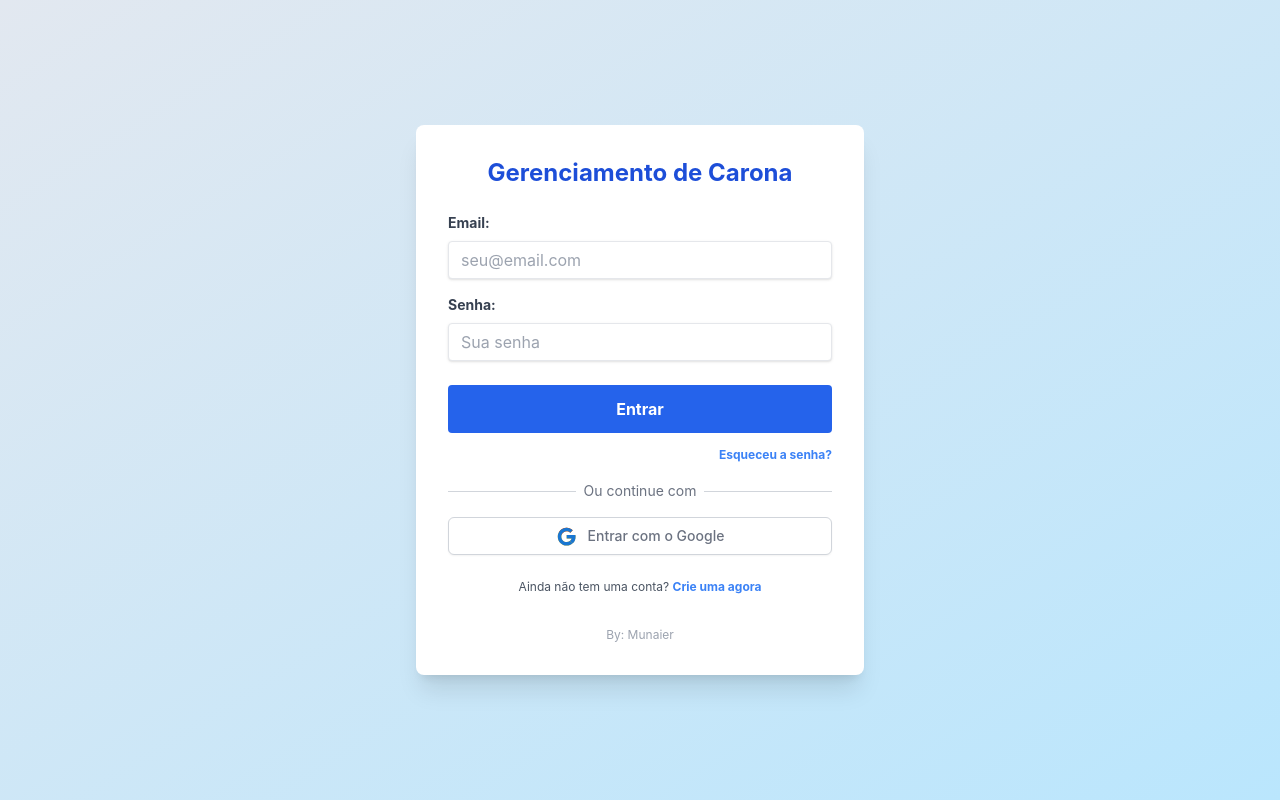
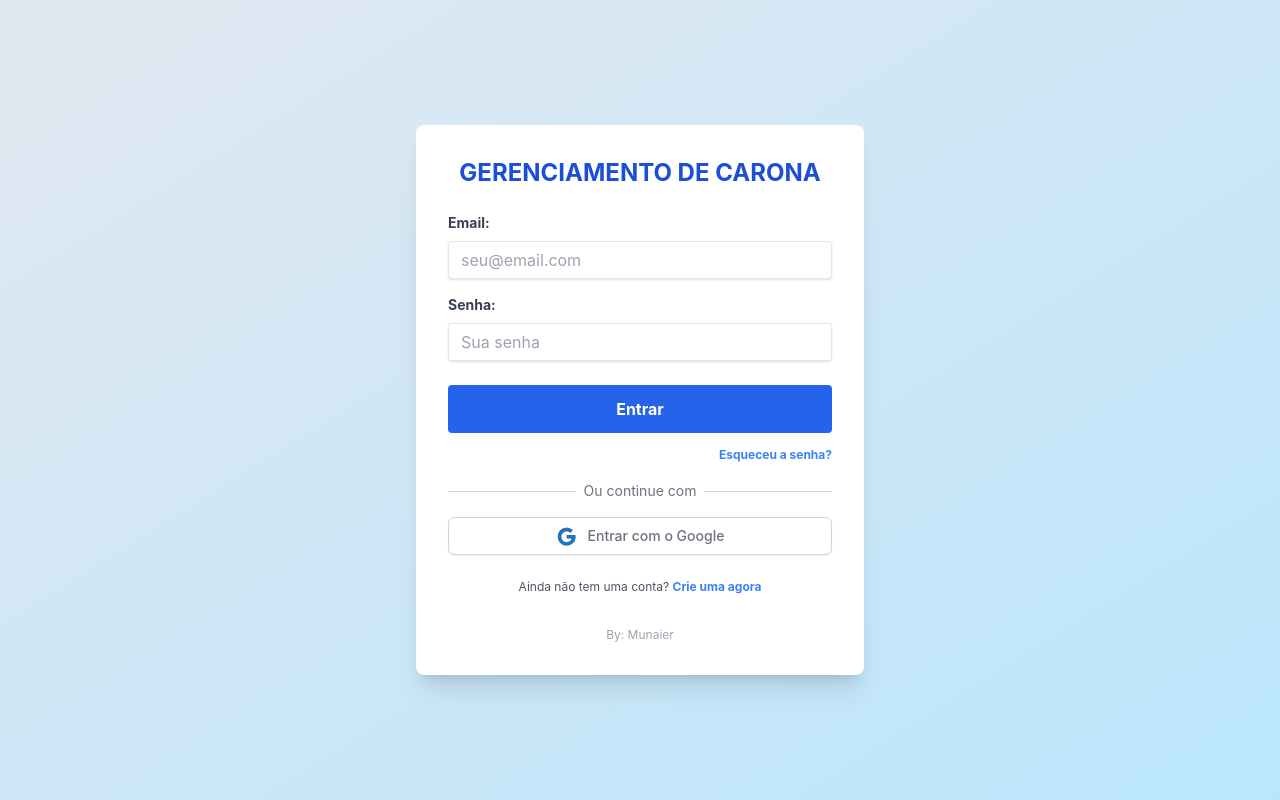
Before and after one commit to Lucasmunaier/gerenciador-de-transporte, a React (Vite) app: page / in a window 1280 px wide. Built offline with nearby package versions, Linux system fonts and the light colour scheme; no server answers.

Commit message:
Update Login.tsx

```diff
--- a/components/Login.tsx
+++ b/components/Login.tsx
@@ -38,7 +38,7 @@ const Login: React.FC<LoginProps> = ({ onNavigateToRegister, onNavigateToForgotP
   return (
     <div className="flex items-center justify-center min-h-screen bg-gradient-to-br from-slate-200 to-sky-200 p-4">
       <div className="bg-white p-8 rounded-lg shadow-xl w-full max-w-md">
-        <h2 className="text-2xl font-bold text-blue-700 mb-6 text-center">Gerenciamento de Carona</h2>
+        <h2 className="text-2xl font-bold text-blue-700 mb-6 text-center">GERENCIAMENTO DE CARONA</h2>
         {error && <p className="text-red-500 mb-4 bg-red-100 p-3 rounded-md text-center">{error}</p>}
         <form onSubmit={handleLogin}>
           <div className="mb-4">
```
